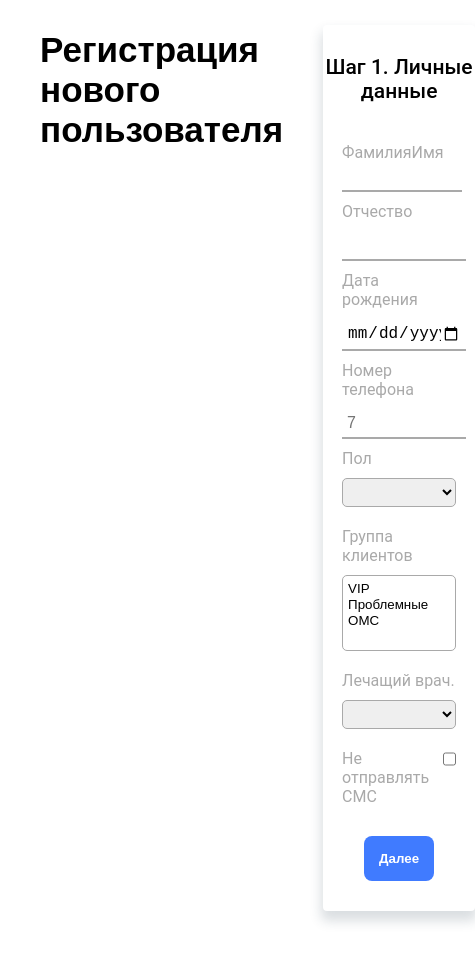
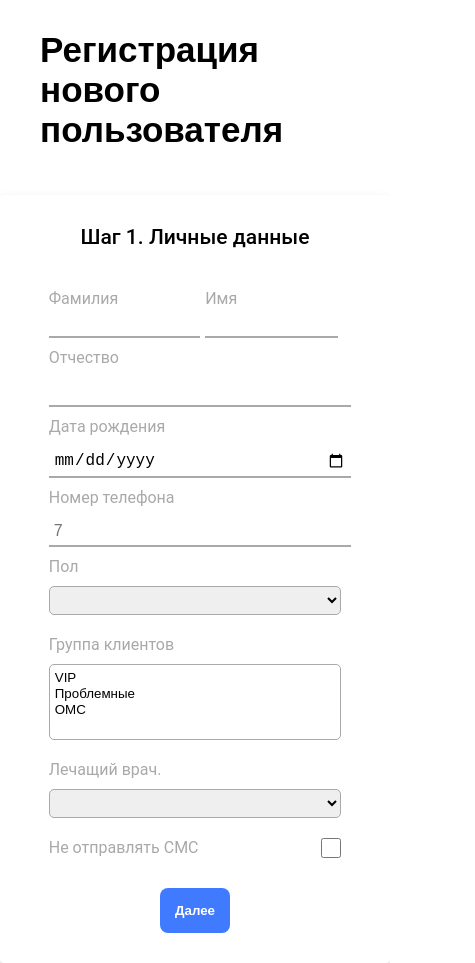
Before and after one commit to Alex5/vue-registration-form, a Vue app: page / in a window 390 px wide. Shown: the whole page, 475 px wide, since content can reach past the window. Before the commit the page ends 941 px from the top, so only its background shows below. Built offline with nearby package versions, Linux system fonts and the light colour scheme.

Commit message:
фикс вёрстки для мобилок

```diff
--- a/src/components/SignUp.scss
+++ b/src/components/SignUp.scss
@@ -248,7 +248,7 @@ button {
 }
 
 @media screen and (max-width: 1050px) {
-  .main-container {
+  .form-container {
     flex-direction: column;
   }
   .presentation {
@@ -264,6 +264,7 @@ button {
 
     .registration__block {
       width: 100%;
+      margin-bottom: unset;
     }
   }
 }
```
